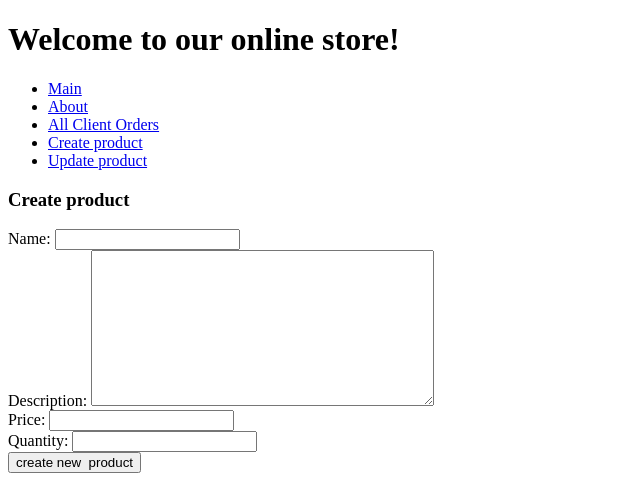
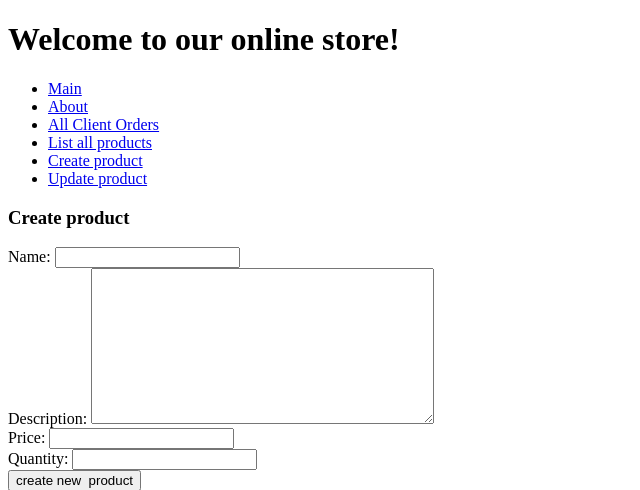
Before and after one commit to DenisBurguto/DjangoHomeWork, a Django app: page /product-create/ in a window 1280 px wide. Shown: the top 490 px of the page, without its empty margins (0-640 px from the left). Run offline with Django 5.2, Linux system fonts and the light colour scheme.

Commit message:
list all products

```diff
--- a/my_home_work/htapp4/urls.py
+++ b/my_home_work/htapp4/urls.py
@@ -6,4 +6,6 @@ urlpatterns = [
     path('get-product-by-id/<str:success_message>', views.get_product_by_id, name='get_product_by_id'),
     path('product-update/<int:product_id>/', views.product_update, name='product_update'),
     path('product-create/', views.product_create, name='product_create'),
+    path('list_all_products/', views.list_all_products, name='list_all_products'),
+
 ]
--- a/my_home_work/htapp4/views.py
+++ b/my_home_work/htapp4/views.py
@@ -42,4 +42,9 @@ def product_create(request):
     return render(request, 'htapp4/product_create.html',
                   {'form': form, 'success_message': success_message})
 
+
+def list_all_products(request):
+    products = Product.objects.all()
+    return render(request, 'htapp4/list_all_products.html', {'products': products})
+
 # Create your views here.
--- a/my_home_work/templates/base.html
+++ b/my_home_work/templates/base.html
@@ -11,6 +11,7 @@
             <li><a href="/">Main</a></li>
             <li><a href="/about">About</a></li>
             <li><a href="{% url 'get_orders_by_client' %}">All Client Orders</a></li>
+            <li><a href="{% url 'list_all_products' %}">List all products</a></li>
             <li><a href="{% url 'product_create' %}">Create product</a></li>
             <li><a href="{% url 'get_product_by_id' %}">Update product</a></li>
         </ul>
```
Also changed, not shown: my_home_work/htapp4/templates/htapp4/list_all_products.html (added, +10 -0 lines).
